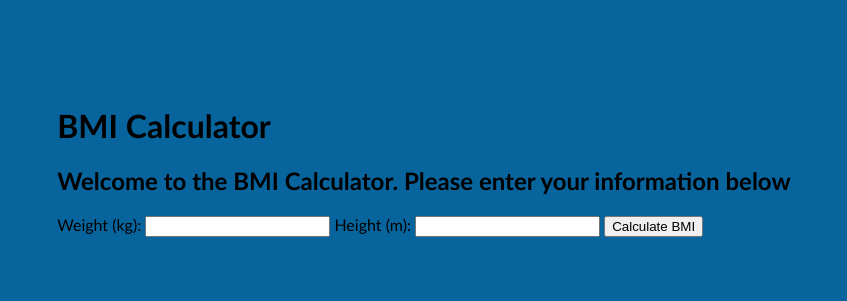
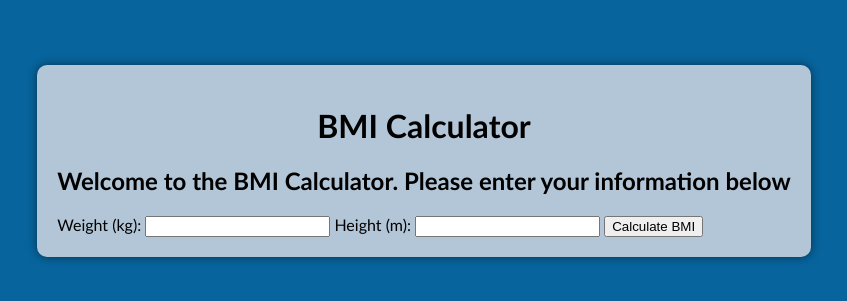
Before and after one commit to ChaseHarding/BMI-Calculator, a plain HTML site: page index.html in a window 1280 px wide. Shown: the part 239-540 px from the top of the page, without its empty margins (216-1063 px from the left). Drawn offline with Linux system fonts and the light colour scheme.

Commit message:
simple styling with css

```diff
--- a/styles.css
+++ b/styles.css
@@ -7,3 +7,14 @@ body {
     height: 100vh;
     margin: 0;
 }
+
+.container {
+    background: #b3c6d7;
+    border-radius: 10px;
+    padding: 20px;
+    box-shadow: 0 0 10px rgba(0, 0, 0, 0.5);
+}
+
+h1 {
+    text-align: center;
+}
```
